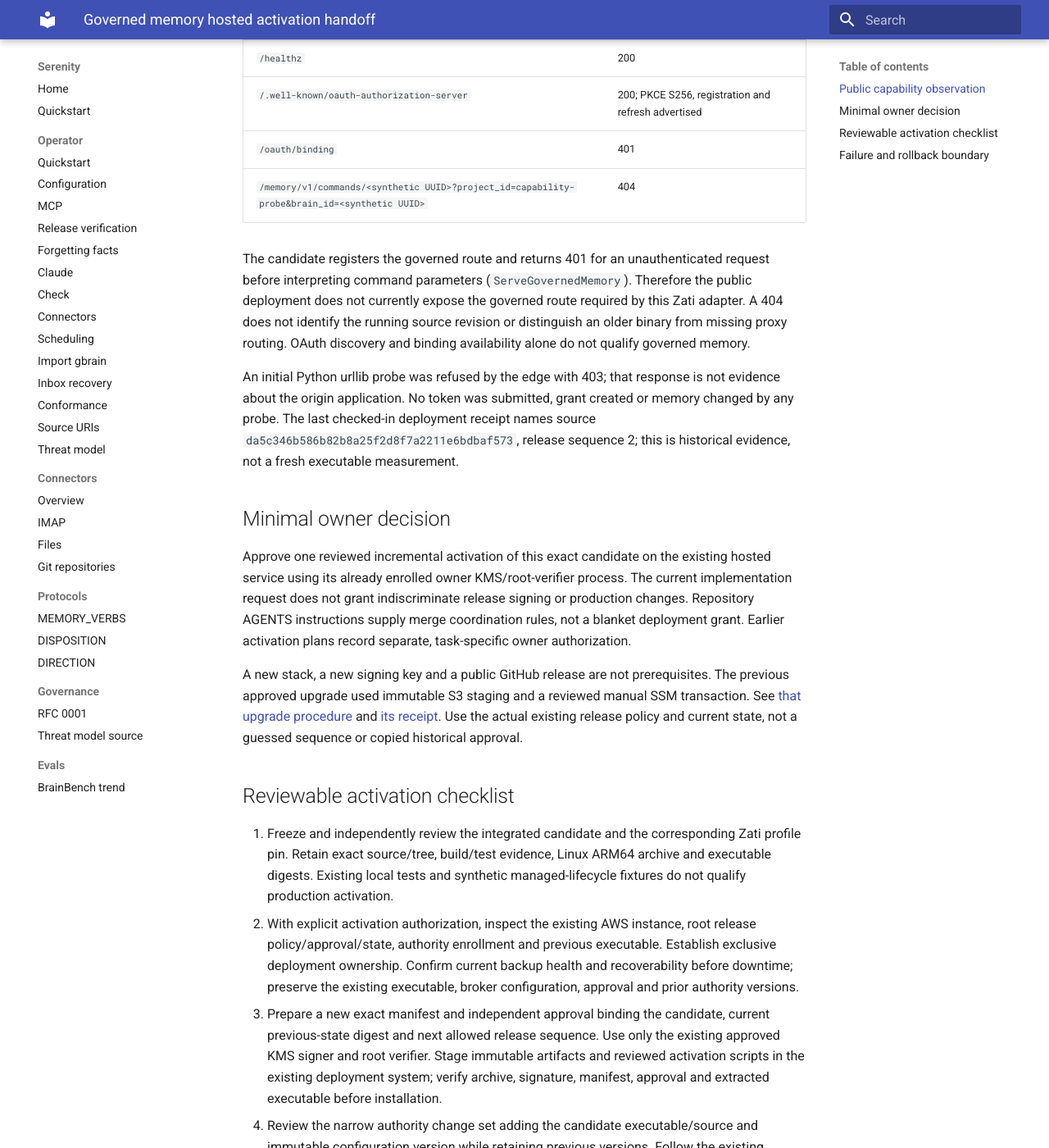
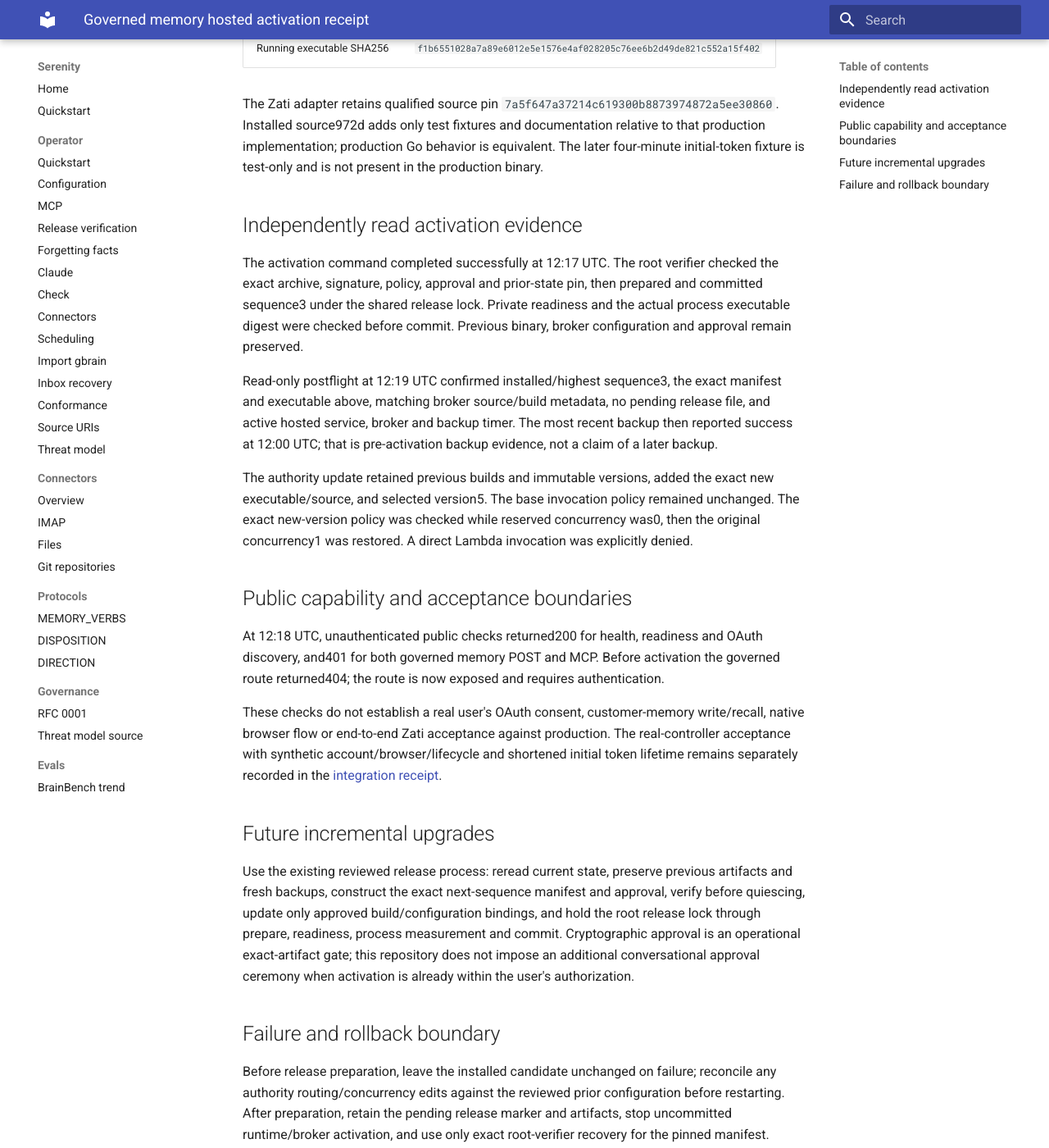
Before and after one commit to sirerun/serenity, an MkDocs documentation site: the page built from docs/protocol/GOVERNED_MEMORY_ACTIVATION_HANDOFF.md, in a window 1280 px wide and 1400 px high, scrolled down 489 px. Shown: the whole window at 82% size. Built offline with MkDocs 1.6.1 and Material for MkDocs 9.7.7, drawn with Linux system fonts in a browser that asks for light colours; some of the changed text lies outside the part shown.

Commit message:
Record verified governed memory hosted activation

```diff
--- a/docs/protocol/GOVERNED_MEMORY_ACTIVATION_HANDOFF.md
+++ b/docs/protocol/GOVERNED_MEMORY_ACTIVATION_HANDOFF.md
@@ -1,37 +1,34 @@
-# Governed memory hosted activation handoff
+# Governed memory hosted activation receipt
 
-Prepared 2026-10-12; no signing, deployment or production mutation performed.
-Production implementation: `7773ed132d155638316925f72b79f7db39f0abed` (same production tree as `b1ef2fa195e2e25e268972e72c953aefc723e918`). Final qualified source and Zati adapter pin: `7a5f647a37214c619300b8873974872a5ee30860`, which adds documentation and the official-issuer test fixture without changing production code. The full race suite passed at that exact revision. This documentation-only follow-up does not require another adapter pin.
+The integration coordinator activated the existing hosted service on 2026-10-12 under the user's autonomous completion request. This was a bounded upgrade using the existing KMS signer, root verifier, S3 staging and SSM transaction; no new stack, signing key, DNS change, billing activation or broader principal permissions were introduced.
 
-## Public capability observation
+| Binding | Value |
+| --- | --- |
+| Installed source | `972d3692dc1b8fb9284fb9c68c850b14ae28da65` |
+| Release | `v0.1.14-governed-memory`, sequence 3 |
+| Manifest SHA256 | `cbd7c61ef6529873bec31eb7af151a52dc561c378ee8dc4c3415256945b8fa3a` |
+| Archive SHA256 | `3eb6ded8aaafefd1cd56996d8a4d4eaec6825721bad9ffb86483c3305977b097` |
+| Running executable SHA256 | `f1b6551028a7a89e6012e5e1576e4af028205c76ee6b2d49de821c552a15f402` |
 
-Read-only, unauthenticated standard `curl` probes on 2026-10-12 at approximately 10:20 UTC observed:
+The Zati adapter retains qualified source pin `7a5f647a37214c619300b8873974872a5ee30860`. Installed source972d adds only test fixtures and documentation relative to that production implementation; production Go behavior is equivalent. The later four-minute initial-token fixture is test-only and is not present in the production binary.
 
-| Public route | Response |
-| --- | --- |
-| `/healthz` | 200 |
-| `/.well-known/oauth-authorization-server` | 200; PKCE S256, registration and refresh advertised |
-| `/oauth/binding` | 401 |
-| `/memory/v1/commands/<synthetic UUID>?project_id=capability-probe&brain_id=<synthetic UUID>` | 404 |
+## Independently read activation evidence
 
-The candidate registers the governed route and returns 401 for an unauthenticated request before interpreting command parameters (`ServeGovernedMemory`). Therefore the public deployment does not currently expose the governed route required by this Zati adapter. A 404 does not identify the running source revision or distinguish an older binary from missing proxy routing. OAuth discovery and binding availability alone do not qualify governed memory.
+The activation command completed successfully at 12:17 UTC. The root verifier checked the exact archive, signature, policy, approval and prior-state pin, then prepared and committed sequence3 under the shared release lock. Private readiness and the actual process executable digest were checked before commit. Previous binary, broker configuration and approval remain preserved.
 
-An initial Python urllib probe was refused by the edge with 403; that response is not evidence about the origin application. No token was submitted, grant created or memory changed by any probe. The last checked-in deployment receipt names source `da5c346b586b82b8a25f2d8f7a2211e6bdbaf573`, release sequence 2; this is historical evidence, not a fresh executable measurement.
+Read-only postflight at 12:19 UTC confirmed installed/highest sequence3, the exact manifest and executable above, matching broker source/build metadata, no pending release file, and active hosted service, broker and backup timer. The most recent backup then reported success at 12:00 UTC; that is pre-activation backup evidence, not a claim of a later backup.
 
-## Minimal owner decision
+The authority update retained previous builds and immutable versions, added the exact new executable/source, and selected version5. The base invocation policy remained unchanged. The exact new-version policy was checked while reserved concurrency was0, then the original concurrency1 was restored. A direct Lambda invocation was explicitly denied.
 
-Approve one reviewed incremental activation of this exact candidate on the existing hosted service using its already enrolled owner KMS/root-verifier process. The current implementation request does not grant indiscriminate release signing or production changes. Repository AGENTS instructions supply merge coordination rules, not a blanket deployment grant. Earlier activation plans record separate, task-specific owner authorization.
+## Public capability and acceptance boundaries
 
-A new stack, a new signing key and a public GitHub release are not prerequisites. The previous approved upgrade used immutable S3 staging and a reviewed manual SSM transaction. See [that upgrade procedure](../plans/oauth-release-2026-10-11.md) and [its receipt](../plans/oauth-deployment-receipt-2026-10-11.md). Use the actual existing release policy and current state, not a guessed sequence or copied historical approval.
+At 12:18 UTC, unauthenticated public checks returned200 for health, readiness and OAuth discovery, and401 for both governed memory POST and MCP. Before activation the governed route returned404; the route is now exposed and requires authentication.
 
-## Reviewable activation checklist
+These checks do not establish a real user's OAuth consent, customer-memory write/recall, native browser flow or end-to-end Zati acceptance against production. The real-controller acceptance with synthetic account/browser/lifecycle and shortened initial token lifetime remains separately recorded in the [integration receipt](GOVERNED_MEMORY_INTEGRATION_RECEIPT.md).
 
-1. Freeze and independently review the integrated candidate and the corresponding Zati profile pin. Retain exact source/tree, build/test evidence, Linux ARM64 archive and executable digests. Existing local tests and synthetic managed-lifecycle fixtures do not qualify production activation.
-2. With explicit activation authorization, inspect the existing AWS instance, root release policy/approval/state, authority enrollment and previous executable. Establish exclusive deployment ownership. Confirm current backup health and recoverability before downtime; preserve the existing executable, broker configuration, approval and prior authority versions.
-3. Prepare a new exact manifest and independent approval binding the candidate, current previous-state digest and next allowed release sequence. Use only the existing approved KMS signer and root verifier. Stage immutable artifacts and reviewed activation scripts in the existing deployment system; verify archive, signature, manifest, approval and extracted executable before installation.
-4. Review the narrow authority change set adding the candidate executable/source and immutable configuration version while retaining previous versions. Follow the existing invocation-concurrency pause and exact policy readback procedure. Do not reset data, journal positions, namespaces, trust roots or principal permissions.
-5. Take a fresh backup. Under the existing root release-state lock, reverify, prepare, install the candidate and exact broker build binding, start broker/runtime, verify private readiness and measure the actual running executable, then commit the exact release transaction. Resume and verify the backup timer and a fresh backup.
-6. Check the unauthenticated governed route now returns the candidate's 401 refusal, then perform explicitly authorized account-level acceptance: real OAuth setup, governed remember/recall, read-only reconciliation after restart, revocation, MCP continuity, and Zati's same-grant renewal with stable credential reference. Record startup readiness probes separately from governed command provider calls. No successful customer-memory acceptance is claimed until this is observed.
+## Future incremental upgrades
+
+Use the existing reviewed release process: reread current state, preserve previous artifacts and fresh backups, construct the exact next-sequence manifest and approval, verify before quiescing, update only approved build/configuration bindings, and hold the root release lock through prepare, readiness, process measurement and commit. Cryptographic approval is an operational exact-artifact gate; this repository does not impose an additional conversational approval ceremony when activation is already within the user's authorization.
 
 ## Failure and rollback boundary
 
```
Also changed, not shown: docs/protocol/GOVERNED_MEMORY_INTEGRATION_RECEIPT.md (+4 -12 lines).
